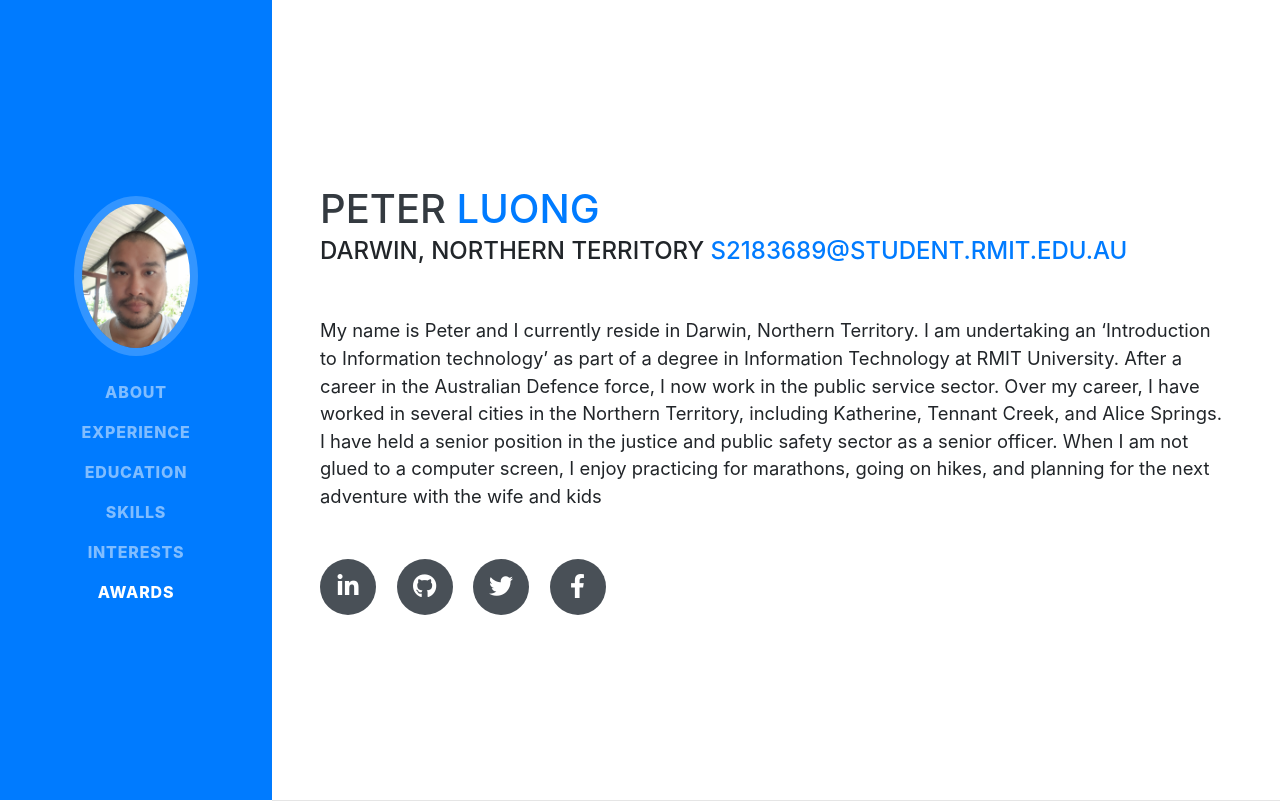
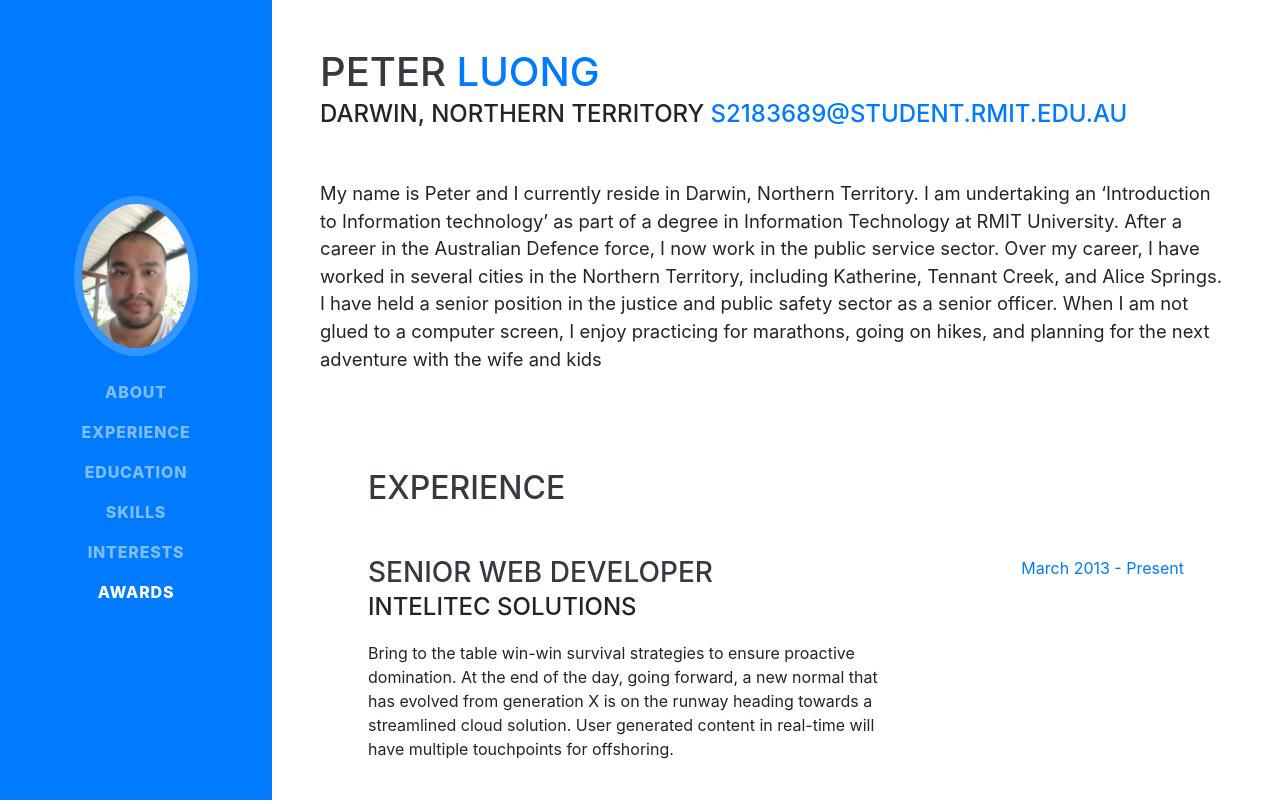
Before and after one commit to s2183689/Assignment-1, a website with bundled scripts: page index.html in a window 1280 px wide. Shown: the top 804 px of the page. Built offline with nearby package versions, Linux system fonts and the light colour scheme; a web font is replaced by a local one.

Commit message:
Update index.html

```diff
--- a/index.html
+++ b/index.html
@@ -70,30 +70,9 @@
           <a href="mailto:s2183689@student.rmit.edu.au">s2183689@student.rmit.edu.au</a>
         </div>
         <p class="lead mb-5">My name is Peter and I currently reside in Darwin, Northern Territory. I am undertaking an ‘Introduction to Information technology’ as part of a degree in Information Technology at RMIT University.
-
 After a career in the Australian Defence force, I now work in the public service sector. Over my career, I have worked in several cities in the Northern Territory, including Katherine, Tennant Creek, and Alice Springs. I have held a senior position in the justice and public
-safety sector as a senior officer.
-
-When I am not glued to a computer screen, I enjoy practicing for marathons, going on hikes, and planning for the next adventure with the wife and kids
+safety sector as a senior officer. When I am not glued to a computer screen, I enjoy practicing for marathons, going on hikes, and planning for the next adventure with the wife and kids
 </p>
-        <div class="social-icons">
-          <a href="#">
-            <i class="fab fa-linkedin-in"></i>
-          </a>
-          <a href="#">
-            <i class="fab fa-github"></i>
-          </a>
-          <a href="#">
-            <i class="fab fa-twitter"></i>
-          </a>
-          <a href="#">
-            <i class="fab fa-facebook-f"></i>
-          </a>
-        </div>
-      </div>
-    </section>
-
-    <hr class="m-0">
 
     <section class="resume-section p-3 p-lg-5 d-flex justify-content-center" id="experience">
       <div class="w-100">
```
